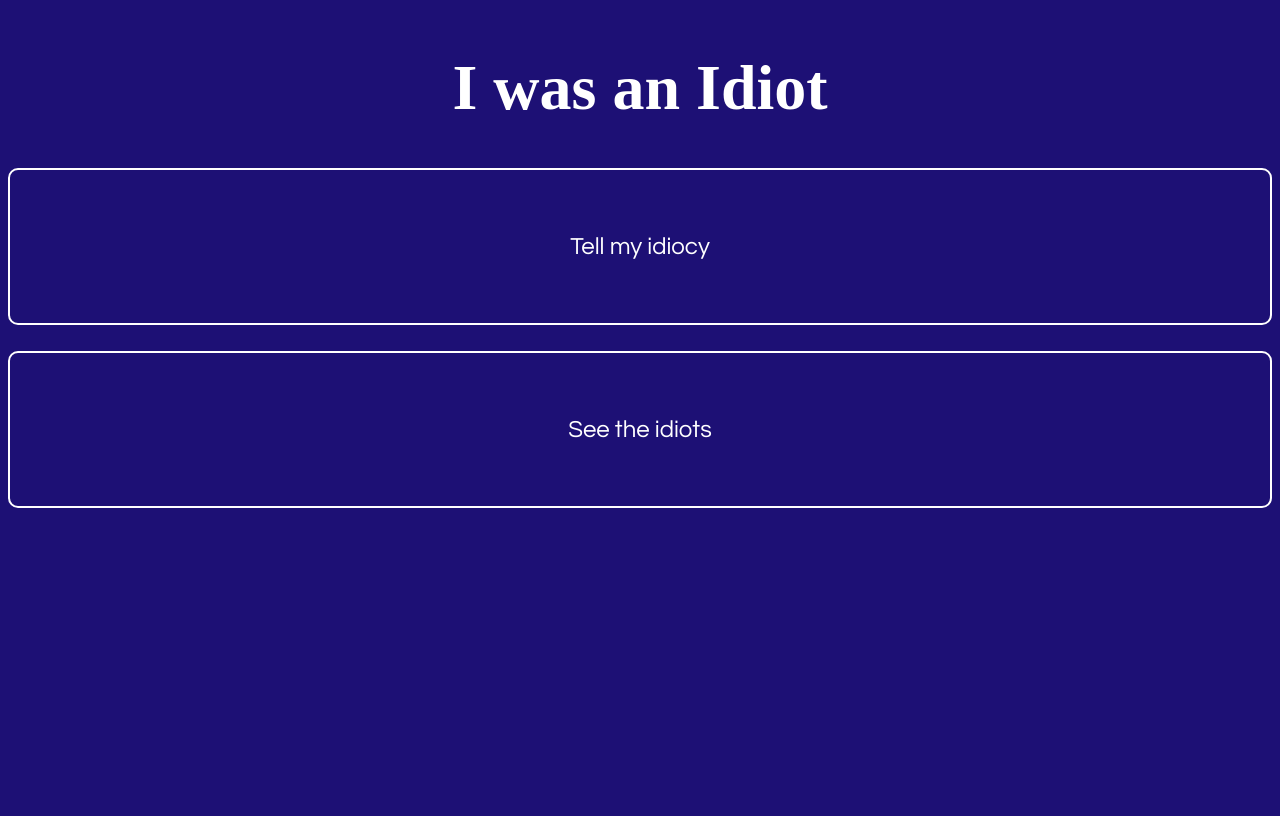
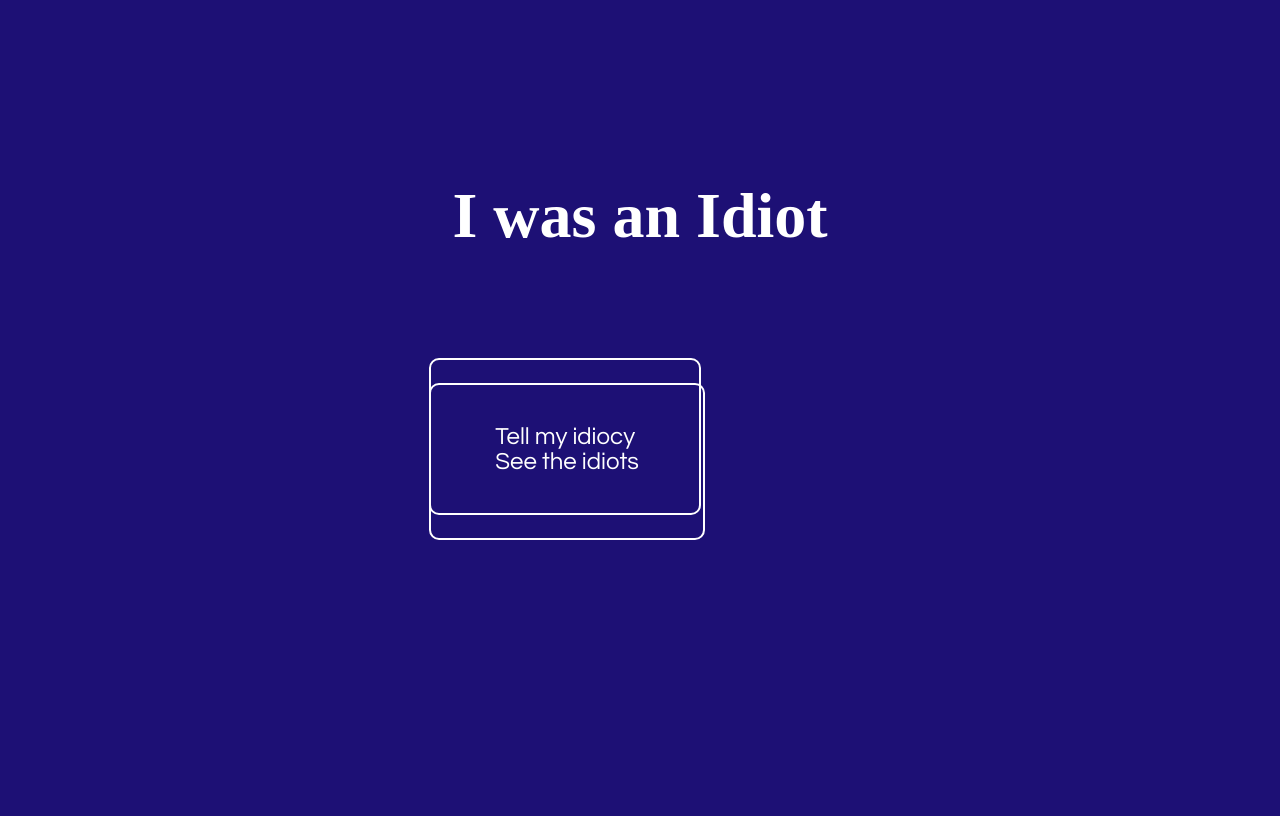
Before and after one commit to DOMESDAY7/hexa-words, a PHP site: page / in a window 1280 px wide. Before the commit the page ends 508 px from the top, so only its background shows below. Run offline with PHP 8.4, Linux system fonts and the light colour scheme; some web fonts are replaced.

Commit message:
modification du matin

```diff
--- a/acceuil/index.html
+++ b/acceuil/index.html
@@ -1,5 +1,6 @@
 <!DOCTYPE html>
 <html lang="fr">
+
 <head>
     <meta charset="UTF-8">
     <meta http-equiv="X-UA-Compatible" content="IE=edge">
@@ -7,15 +8,20 @@
     <title>Acceuil</title>
     <link rel="stylesheet" href="style.css">
     <link rel="preconnect" href="https://fonts.googleapis.com">
-<link rel="preconnect" href="https://fonts.gstatic.com" crossorigin>
-<link href="https://fonts.googleapis.com/css2?family=Questrial&display=swap" rel="stylesheet">
-<link href="https://fonts.googleapis.com/css2?family=Quando&display=swap" rel="stylesheet">
+    <link rel="preconnect" href="https://fonts.gstatic.com" crossorigin>
+    <link href="https://fonts.googleapis.com/css2?family=Questrial&display=swap" rel="stylesheet">
+    <link href="https://fonts.googleapis.com/css2?family=Quando&display=swap" rel="stylesheet">
 </head>
+
 <body>
-    <div></div>
-    <h1>I was an Idiot</h1>
-    <a href="#tell" class="button">Tell my idiocy</a><br>
-    <a href="#see" class="button">See the idiots</a>
+    <div class='content'>
+        <h1>I was an Idiot</h1>
+        <section class="content_link">
+        <a href="#tell" class="button link1">Tell my idiocy</a><br>
+        <a href="#see" class="button link2">See the idiots</a>
+    </section>
+    </div>
 
 </body>
+
 </html>
--- a/acceuil/style.css
+++ b/acceuil/style.css
@@ -1,7 +1,14 @@
 body{
     background-color: #1D1075;
+
+
+
+}
+.content{
     display: grid;
-    grid-template:5vh 2fr 1fr 1fr 3vh ;
+    grid-template-columns: repeat(3, 1fr);
+    grid-template-rows: repeat(6, 1fr);
+    height: 100vh;
 
 }
 h1{
@@ -10,7 +17,7 @@ h1{
     font-family: 'Quando', serif;
     text-align: center;
 
-    grid-area:  2/ 1;
+    grid-area: 2 / 2 / 3 / 3;
 }
 
 .button{
@@ -21,6 +28,15 @@ h1{
     text-decoration: none;
     font-size: 1.5rem;
     text-align: center;
-    margin-bottom: 1vh;
     border-radius: 10px;
 }
+.content_link{
+
+    grid-area: 4 / 2 / 5 / 3;
+}
+.link1{
+    grid-area: 4 / 2 / 5 / 3;
+}
+.link2{
+    grid-area: 5 / 2 / 6 / 3;
+}
```
